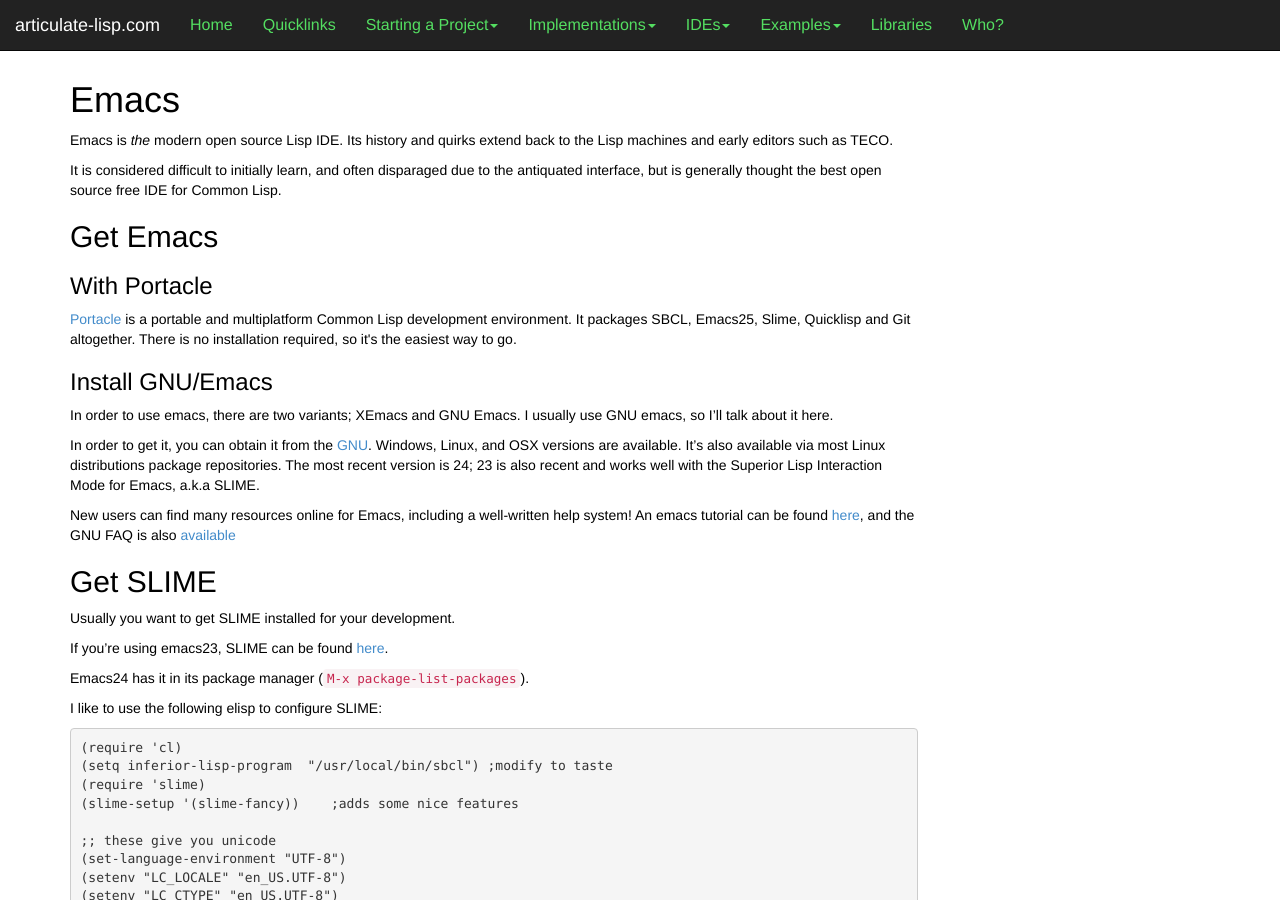
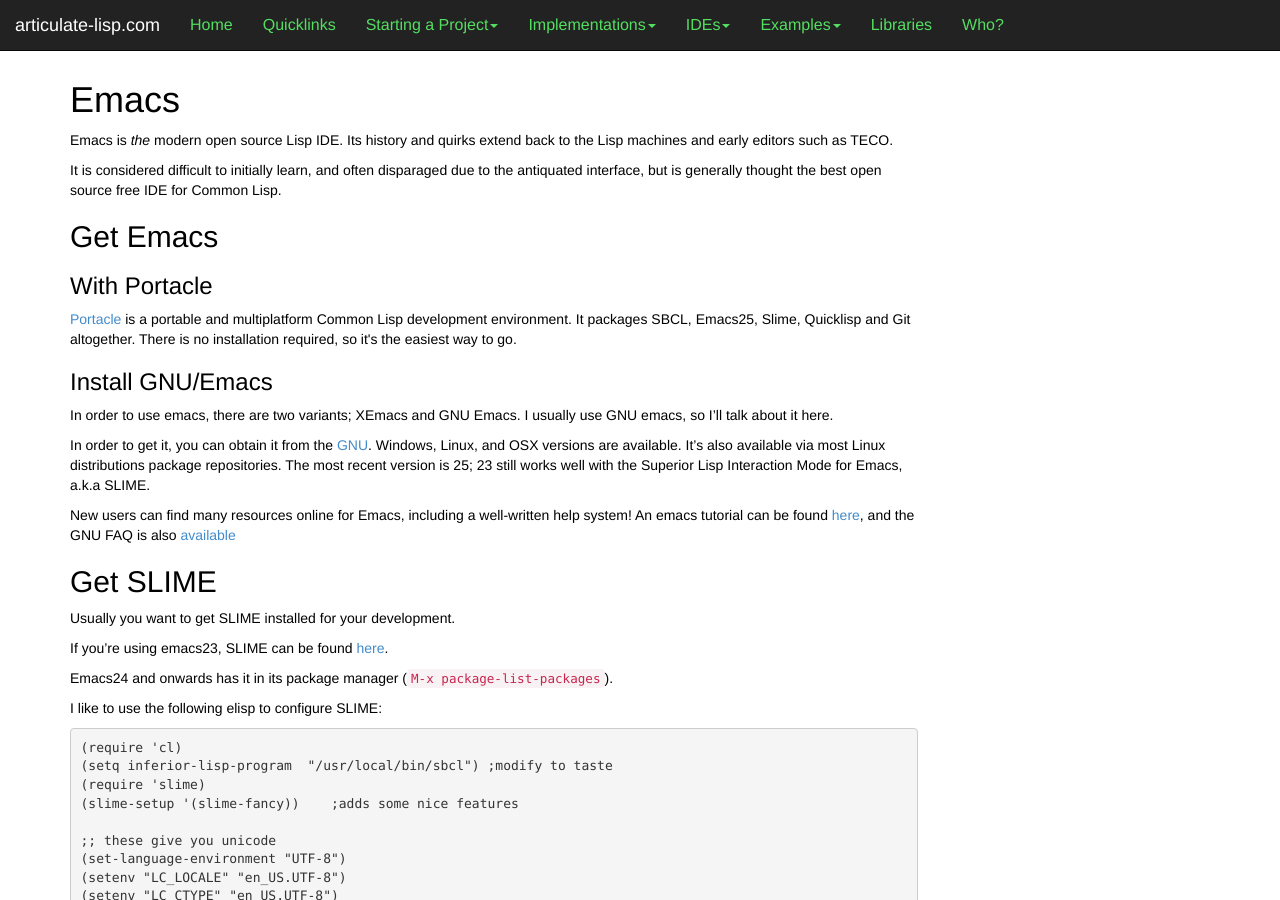
Before and after one commit to articulate-common-lisp/articulate-common-lisp.github.io, a Jekyll site: the page built from ides/emacs-setup.html, in a window 1280 px wide and 900 px high. Built offline with Jekyll 4.4.1, drawn with Linux system fonts in a browser that asks for light colours; Markdown is read by kramdown in place of the engine named in the settings.

Commit message:
latest Emacs is 25

```diff
--- a/ides/emacs-setup.html
+++ b/ides/emacs-setup.html
@@ -31,7 +31,7 @@
 the <a href="http://www.gnu.org/software/emacs/">GNU</a>. Windows,
 Linux, and OSX versions are available. It&#8217;s also available via
 most Linux distributions package repositories. The most recent version
-is 24; 23 is also recent and works well with the Superior Lisp
+is 25; 23 still works well with the Superior Lisp
 Interaction Mode for Emacs, a.k.a SLIME.</p>
 
 <p>New users can find many resources online for Emacs, including a
@@ -45,7 +45,8 @@
 <p>Usually you want to get SLIME installed for your development.</p>
 
 <p>If you&#8217;re using emacs23, SLIME can be found <a href="http://www.common-lisp.net/project/slime/">here</a>.</p>
-<p>Emacs24 has it in its package manager (<code>M-x package-list-packages</code>).</p>
+
+<p>Emacs24 and onwards has it in its package manager (<code>M-x package-list-packages</code>).</p>
 
 <p>I like to use the following elisp to configure SLIME:</p>
 
```
